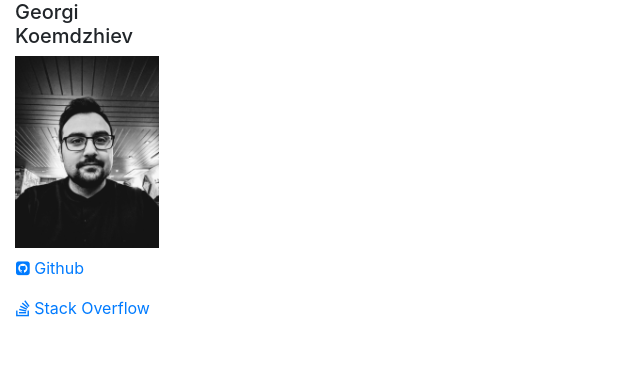
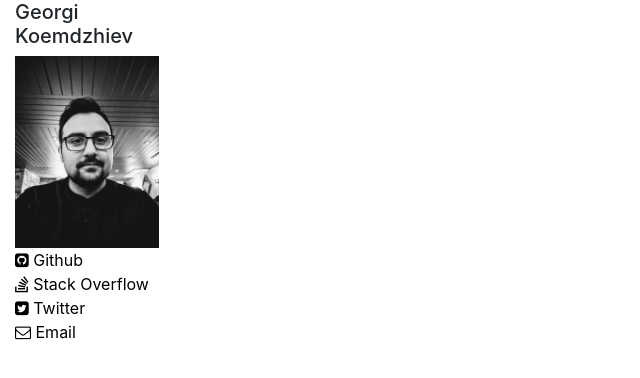
Before and after one commit to georgikoemdzhiev/georgiko.com, an Angular app: page / in a window 1280 px wide. Shown: the top 378 px of the page, without its empty margins (0-640 px from the left). Built offline with nearby package versions, Linux system fonts and the light colour scheme.

Commit message:
added more social media links and styling

```diff
--- a/src/app/app.component.html
+++ b/src/app/app.component.html
@@ -2,24 +2,26 @@
   <div class="row">
     <div class="col-2">
       <h5>Georgi Koemdzhiev</h5>
-      <img style="width: auto;height: 12em;" src="assets/profile_pic.jpg" alt="my profile picure">
-      <div class="row">
+      <img id="profile_pic" src="assets/profile_pic.jpg" alt="my profile picure">
       <ul class="list-unstyled">
         <li>
-            <a class="nav-link active" href="https://github.com/georgikoemdzhiev"><i class="fa fa-github-square"></i>
+          <a href="https://github.com/georgikoemdzhiev" target="_blank"><i class="fa fa-github-square"></i>
             Github</a>
         </li>
         <li>
-            <a class="nav-link active" href="https://stackoverflow.com/users/3398554/georgi-koemdzhiev"><i
+          <a href="https://stackoverflow.com/users/3398554/georgi-koemdzhiev" target="_blank"><i
               class="fa fa-stack-overflow"></i>
             Stack Overflow</a>
+        </li>
+        <li>
+          <a href="https://twitter.com/GKoemdzhiev" target="_blank"><i class="fa fa-twitter-square"></i>
+            Twitter</a>
+        </li>
+        <li>
+          <a href="mailto:koemdjiev@gmail.com"><i class="fa fa-envelope-o" aria-hidden="true"></i>
+            Email</a>
         </li>
       </ul>
     </div>
   </div>
-
-    <div class="col">
-
 </div>
-  </div>
-</div>
--- a/src/app/app.component.scss
+++ b/src/app/app.component.scss
@@ -0,0 +1,18 @@
+$icon-colour: black;
+
+#profile_pic {
+  width: auto;
+  height: 12em;
+}
+
+ul {
+  li {
+    i {
+      color: $icon-colour;
+    }
+
+    a {
+      color: $icon-colour;
+    }
+  }
+}
```
Lines whose indentation alone changed are shown as unchanged.
